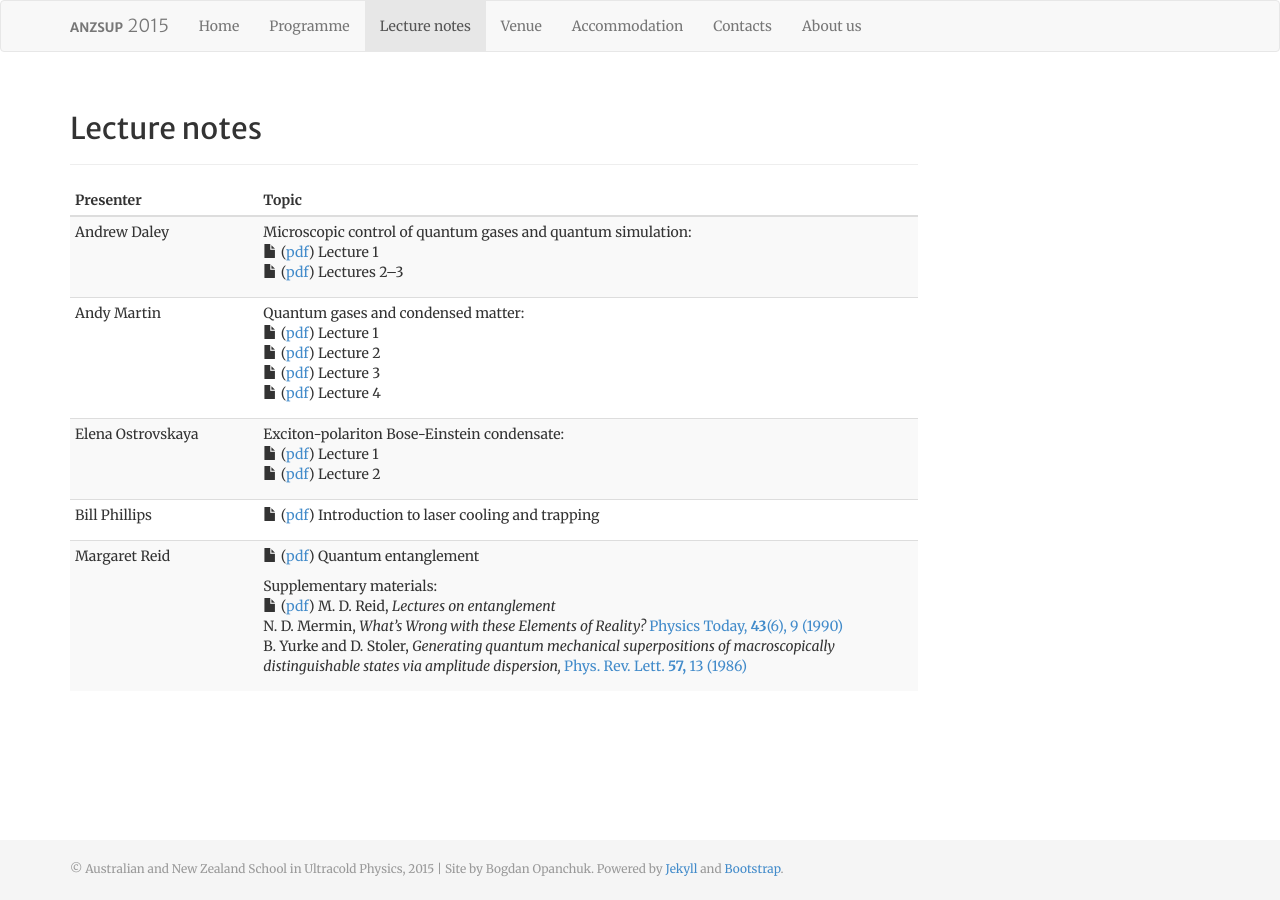
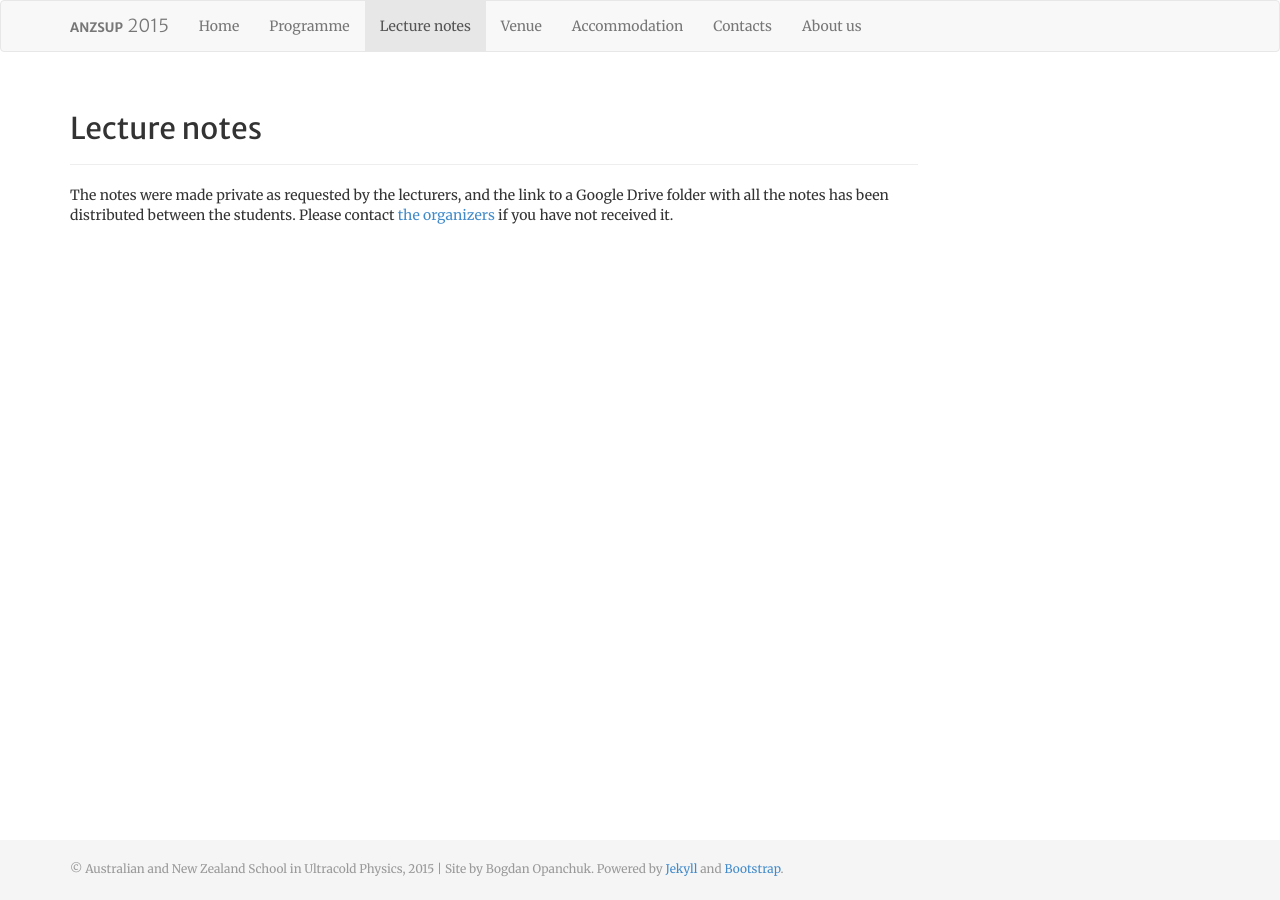
Before and after one commit to anzsup/anzsup.github.io, a Jekyll site: the page built from lecture_notes.html, in a window 1280 px wide. Built offline with Jekyll 4.4.1, drawn with Linux system fonts in a browser that asks for light colours.

Commit message:
lecture_notes: lectures are private now

```diff
--- a/lecture_notes.html
+++ b/lecture_notes.html
@@ -12,81 +12,7 @@ group_position: 3
 <h2>Lecture notes</h2>
 </div>
 
-<table class="table table-striped table-condensed">
-<thead><tr>
-  <th class="col-sm-2">Presenter</th>
-  <th class="col-sm-7">Topic</th>
-</tr></thead>
-<tbody>
-  <tr>
-    <td>Andrew Daley</td>
-    <td>
-        <p>
-            Microscopic control of quantum gases and quantum simulation:<br/>
-            <span class="glyphicon glyphicon-file"></span>
-            (<a href="notes/Andrew Daley - Microscopic control of quantum gases and quantum simulation - part 1.pdf">pdf</a>) Lecture 1<br/>
-            <span class="glyphicon glyphicon-file"></span>
-            (<a href="notes/Andrew Daley - Microscopic control of quantum gases and quantum simulation - part 2 and 3.pdf">pdf</a>) Lectures 2&ndash;3
-        </p>
-    </td>
-  </tr>
-  <tr>
-    <td>Andy Martin</td>
-    <td>
-        <p>
-            Quantum gases and condensed matter:<br/>
-            <span class="glyphicon glyphicon-file"></span>
-            (<a href="notes/Andy Martin - Quantum gases and condensed matter - part 1.pdf">pdf</a>) Lecture 1<br/>
-            <span class="glyphicon glyphicon-file"></span>
-            (<a href="notes/Andy Martin - Quantum gases and condensed matter - part 2.pdf">pdf</a>) Lecture 2<br/>
-            <span class="glyphicon glyphicon-file"></span>
-            (<a href="notes/Andy Martin - Quantum gases and condensed matter - part 3.pdf">pdf</a>) Lecture 3<br/>
-            <span class="glyphicon glyphicon-file"></span>
-            (<a href="notes/Andy Martin - Quantum gases and condensed matter - part 4.pdf">pdf</a>) Lecture 4
-        </p>
-    </td>
-  </tr>
-  <tr>
-    <td>Elena Ostrovskaya</td>
-    <td>
-        <p>
-            Exciton-polariton Bose-Einstein condensate:<br/>
-            <span class="glyphicon glyphicon-file"></span>
-            (<a href="notes/Elena Ostrovskaya - Exciton-polariton BEC - part 1.pdf">pdf</a>) Lecture 1<br/>
-            <span class="glyphicon glyphicon-file"></span>
-            (<a href="notes/Elena Ostrovskaya - Exciton-polariton BEC - part 2.pdf">pdf</a>) Lecture 2
-        </p>
-    </td>
-  </tr>
-  <tr>
-    <td>Bill Phillips</td>
-    <td>
-        <p>
-            <span class="glyphicon glyphicon-file"></span>
-            (<a href="https://drive.google.com/file/d/0BzPvRqZ95QGOelJ1Tl9pWVZteHc/view?usp=sharing">pdf</a>)
-            Introduction to laser cooling and trapping
-        </p>
-    </td>
-  </tr>
-  <tr>
-    <td>Margaret Reid</td>
-    <td>
-        <p>
-            <span class="glyphicon glyphicon-file"></span>
-            (<a href="notes/Margaret Reid - Quantum entanglement.pdf">pdf</a>)
-            Quantum entanglement
-        </p>
-        <p>
-            Supplementary materials:<br/>
-            <span class="glyphicon glyphicon-file"></span>
-            (<a href="notes/Margaret Reid (supplementary) - Lectures on entanglement.pdf">pdf</a>) M. D. Reid, <i>Lectures on entanglement</i><br/>
-            N. D. Mermin, <i>What’s Wrong with these Elements of Reality?</i> <a href="http://doi.org/10.1063/1.2810588">Physics Today, <b>43</b>(6), 9 (1990)</a><br/>
-            B. Yurke and D. Stoler, <i>Generating quantum mechanical superpositions of macroscopically distinguishable states via amplitude dispersion,</i> <a href="http://journals.aps.org/prl/abstract/10.1103/PhysRevLett.57.13">Phys. Rev. Lett. <b>57,</b> 13 (1986)</a><br/>
-        </p>
-    </td>
-  </tr>
-</tbody>
-</table>
+The notes were made private as requested by the lecturers, and the link to a Google Drive folder with all the notes has been distributed between the students. Please contact <a href="contacts.html"> the organizers</a> if you have not received it.
 
 </div>
 </div>
```
Also changed, not shown: 2 other files.
